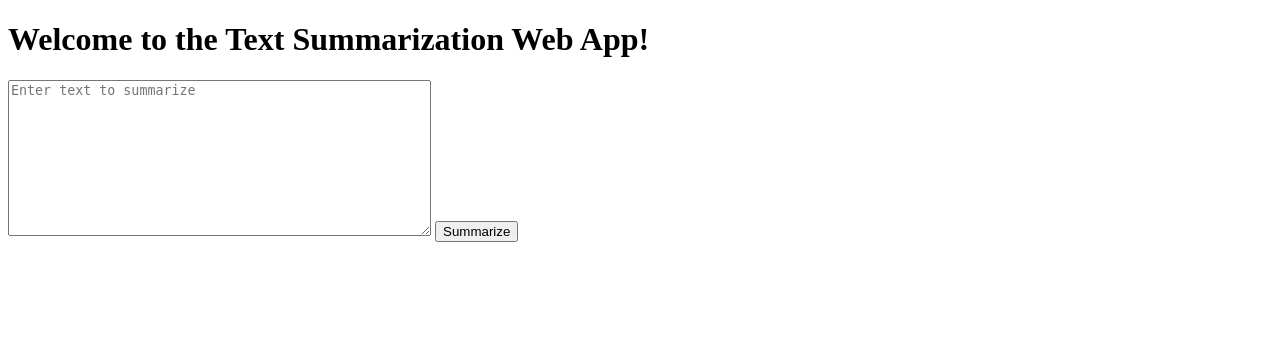
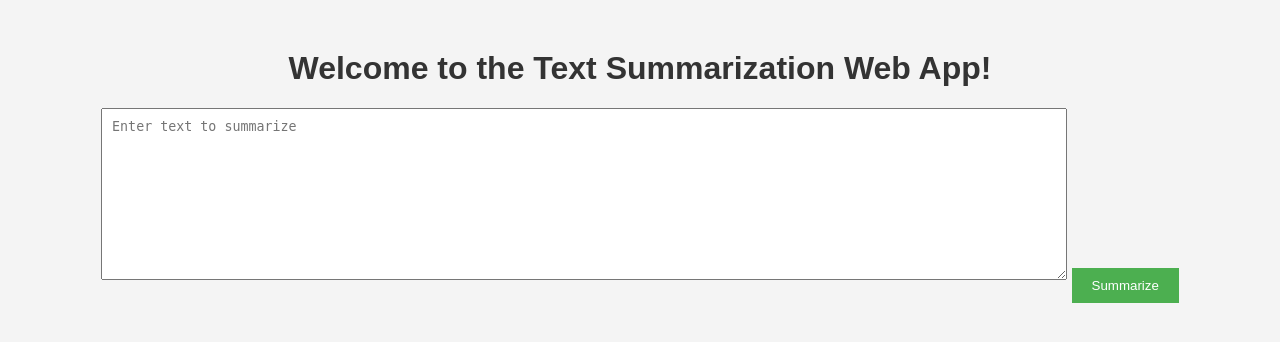
Before and after one commit to SriramKalki/Arcade10, a Flask app: page / in a window 1280 px wide. Shown: the top 342 px of the page. Run offline with Flask 3, Linux system fonts and the light colour scheme.

Commit message:
Improve CSS and UI

```diff
--- /dev/null
+++ b/static/styles.css
@@ -0,0 +1,41 @@
+
+body {
+  font-family: Arial, sans-serif;
+  margin: 50px;
+  background-color: #f4f4f4;
+}
+
+h1 {
+  color: #333;
+  text-align: center;
+}
+
+form {
+  margin-bottom: 20px;
+  text-align: center;
+}
+
+textarea {
+  width: 80%;
+  padding: 10px;
+  margin-bottom: 10px;
+}
+
+button {
+  padding: 10px 20px;
+  background-color: #4CAF50;
+  color: white;
+  border: none;
+  cursor: pointer;
+}
+
+button:hover {
+  background-color: #45a049;
+}
+
+#result {
+  font-size: 18px;
+  font-weight: bold;
+  text-align: center;
+  margin-top: 20px;
+}
--- a/templates/index.html
+++ b/templates/index.html
@@ -3,6 +3,7 @@
   <head>
     <meta charset='utf-8'>
     <title>Text Summarization</title>
+    <link rel='stylesheet' href='/static/styles.css'>
   </head>
   <body>
     <h1>Welcome to the Text Summarization Web App!</h1>
@@ -10,5 +11,14 @@
       <textarea name='text' rows='10' cols='50' placeholder='Enter text to summarize'></textarea>
       <button type='submit'>Summarize</button>
     </form>
+    {% with messages = get_flashed_messages() %}
+      {% if messages %}
+        <ul class='flashes'>
+          {% for message in messages %}
+            <li>{{ message }}</li>
+          {% endfor %}
+        </ul>
+      {% endif %}
+    {% endwith %}
   </body>
 </html>
--- a/templates/result.html
+++ b/templates/result.html
@@ -3,6 +3,7 @@
   <head>
     <meta charset='utf-8'>
     <title>Text Summarization Result</title>
+    <link rel='stylesheet' href='/static/styles.css'>
   </head>
   <body>
     <h1>Summarization Result</h1>
```
